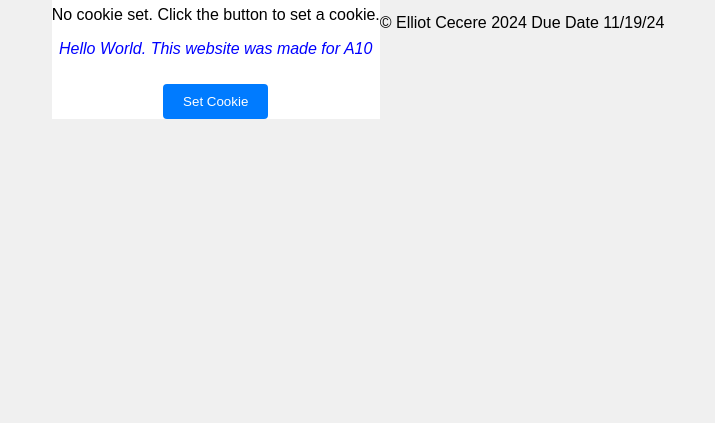
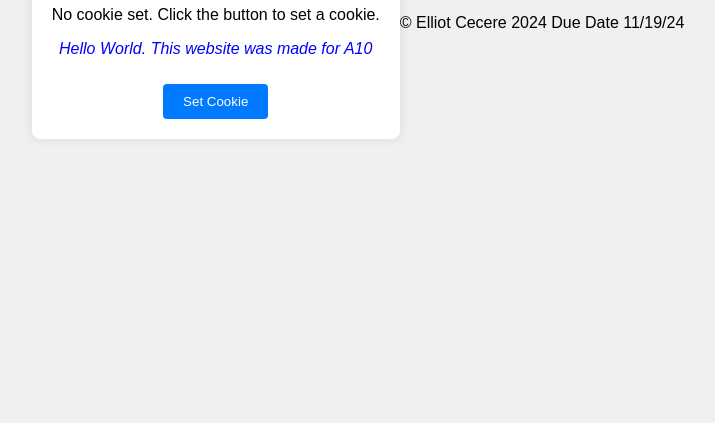
Before and after one commit to ececere1327/A10, a plain HTML site: page index.html in a window 1280 px wide. Shown: the part 377-800 px from the top of the page, without its empty margins (282-997 px from the left). Drawn offline with Linux system fonts and the light colour scheme.

Commit message:
Update styles.css

```diff
--- a/styles.css
+++ b/styles.css
@@ -10,6 +10,9 @@ body {
 
 .container {
     background-color: white;
+    padding: 20px;
+    border-radius: 8px;
+    box-shadow: 0 0 10px rgba(0, 0, 0, 0.1);
     text-align: center;
 }
 
@@ -23,6 +26,10 @@ button {
     cursor: pointer;
 }
 
+button:hover {
+    background-color: #0056b3;
+}
+
 .highlight {
     color: blue;
     font-style: italic;
```
